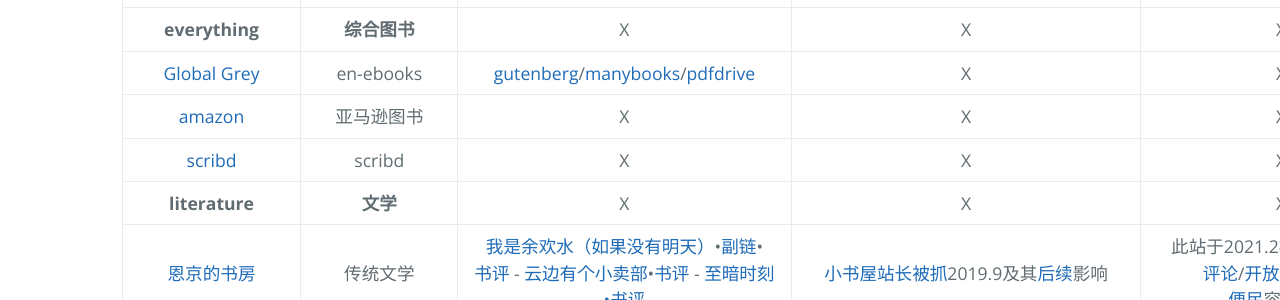
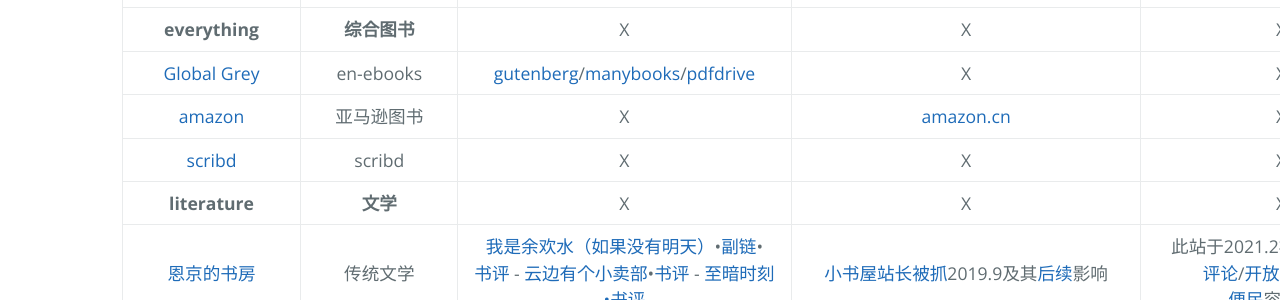
Before and after one commit to AmbroseRen/test, a Jekyll site: the page built from Library/BookSearch.md, in a window 1280 px wide and 900 px high, scrolled down 997 px. Shown: the part 156-456 px from the top of the window. Built offline with Jekyll 4.4.1, drawn with Linux system fonts in a browser that asks for light colours; our own code applies the rules of GitHub Pages for plain Markdown files; the repository's description, which GitHub fills in, is left out.

Commit message:
Update BookSearch.md

```diff
--- a/Library/BookSearch.md
+++ b/Library/BookSearch.md
@@ -31,7 +31,7 @@
 | [书伴](https://bookfere.com/ebook) | Kindle 图书资源 | X | X | X |
 | __everything__ | __综合图书__ | X | X | X |
 | [Global Grey](https://www.globalgreyebooks.com/index.html) | en-ebooks | [gutenberg](https://www.gutenberg.org/)/[manybooks](https://manybooks.net/)/[pdfdrive](https://www.pdfdrive.com/) | X | X |
-| [amazon](https://www.amazon.com/b?node=283155) | 亚马逊图书 | X | X | X |
+| [amazon](https://www.amazon.com/b?node=283155) | 亚马逊图书 | X | [amazon.cn](https://www.amazon.cn/) | X |
 | [scribd](https://www.scribd.com/) | scribd | X | X | X |
 | __literature__ | __文学__ | X | X | X |
 | [恩京的书房](https://www.enjing.com/) | 传统文学 | [我是余欢水（如果没有明天）](https://www.kunnu.com/yuhuanshui/)•[副链](https://www.51shucheng.net/shehui/ruguomeiyoumingtian)•[书评](https://www.enjing.com/wenxue/32589.htm) - [云边有个小卖部](https://cdn.jsdelivr.net/gh/AmbroseRen/Picture@master/book/Literature/Poem/%E4%BA%91%E8%BE%B9%E6%9C%89%E4%B8%AA%E5%B0%8F%E5%8D%96%E9%83%A8%20-%20%E5%BC%A0%E5%98%89%E4%BD%B3.pdf)•[书评](https://www.enjing.com/wenxue/31436.htm) - [至暗时刻•书评](https://www.enjing.com/wenxue/32393.htm) | [小书屋站长被抓](https://www.douban.com/group/topic/180075768/)2019.9及其[后续](https://www.zhihu.com/question/401236809)影响 | 此站于2021.2初已删库跑路•[评论](https://www.enjing.com/renwensheke/32613.htm)/[开放 动态 透明 便民](https://wenshu.court.gov.cn/)容我呵呵 |
```
